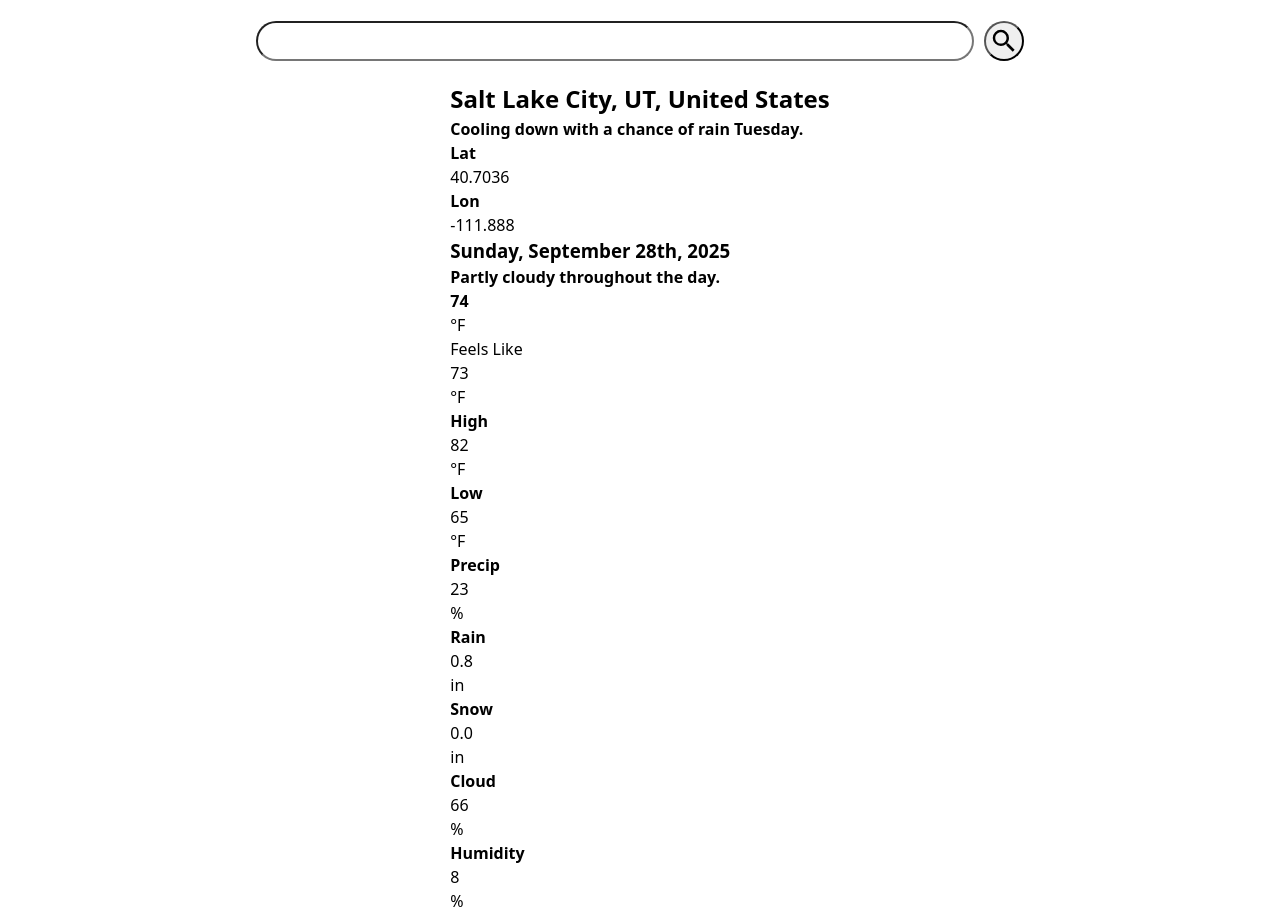
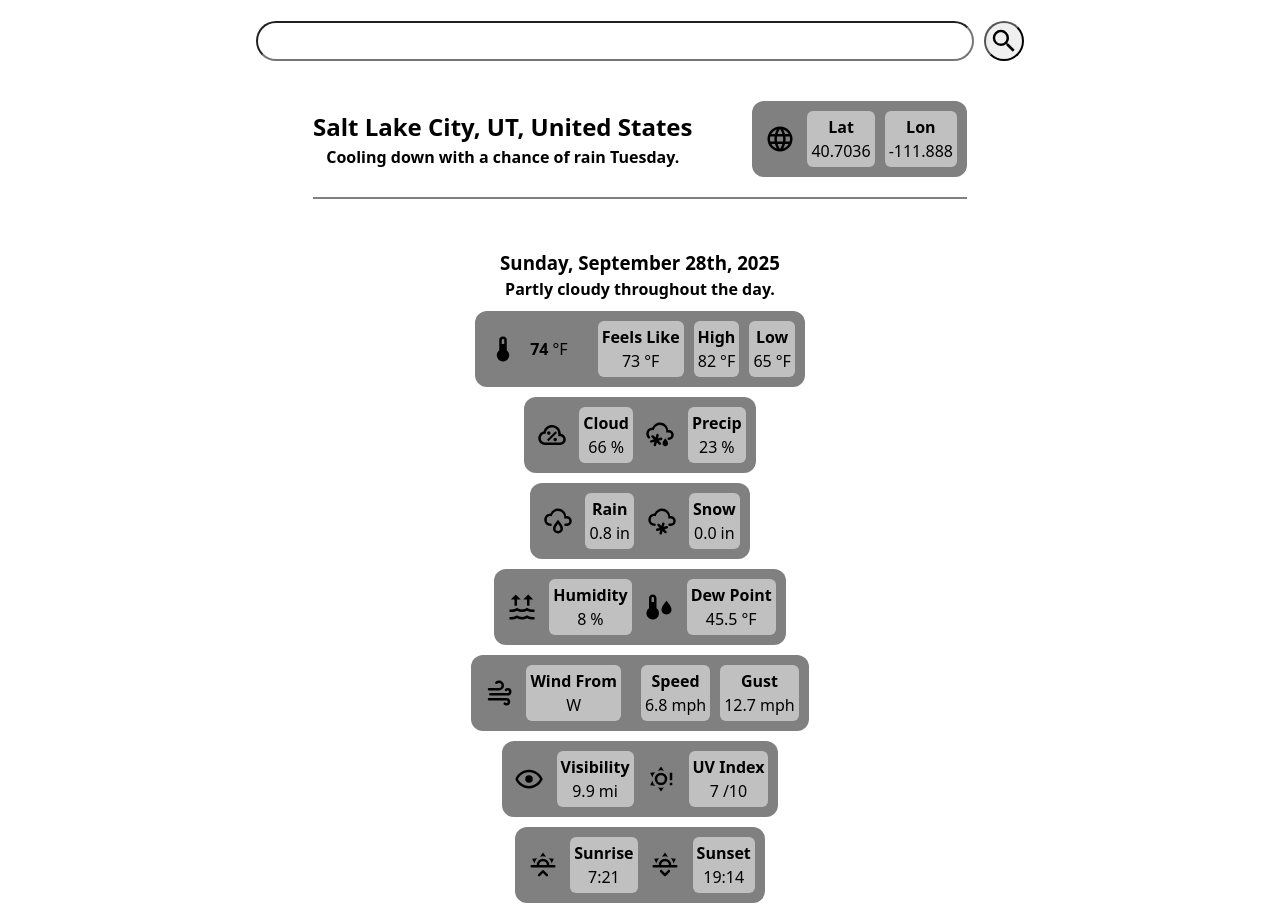
Before and after one commit to See-Monkey/weather, a website built with webpack: page src/index.html in a window 1280 px wide. Shown: the part 78-987 px from the top of the page. Built offline with nearby package versions, Linux system fonts and the light colour scheme; no server answers.

Commit message:
Add basic flex styling for current weather

```diff
--- a/src/css/style.css
+++ b/src/css/style.css
@@ -50,6 +50,7 @@ h1, h2, h3, h4, h5, h6 {
 
 body {
   width: 100vw;
+  overflow-x: hidden;
   min-height: 100vh;
   display: flex;
   flex-direction: column;
@@ -176,6 +177,7 @@ nav {
 
 #searchInput {
   height: 40px;
+  width: calc(100% - 40px);
   border-radius: 20px;
   flex: 1;
   padding: 0 20px;
@@ -195,9 +197,11 @@ nav {
 /* ============ loading ============ */
 .content {
   flex: 1;
+  width: 100%;
   display: flex;
   flex-direction: column;
   justify-content: center;
+  padding: 20px;
 }
 
 .loadingCard {
@@ -208,6 +212,236 @@ nav {
 }
 
 /* ============ current ============ */
+.current {
+  width: 100%;
+  text-align: center;
+  display: flex;
+  flex-direction: column;
+  align-items: center;
+  gap: 10px;
+}
+
+.title {
+  white-space: nowrap;
+}
+
+.value {
+
+}
+
+.unit {
+
+}
+
+.container {
+  display: flex;
+  align-items: center;
+  gap: 10px;
+  padding: 10px;
+  border-radius: 12px;
+  background-color: gray;
+}
+
+.containerCol {
+  display: flex;
+  flex-direction: column;
+  justify-content: center;
+  align-items: center;
+  padding: 4px;
+  border-radius: 6px;
+  background-color: silver;
+}
+
+.valueHolder {
+  display: flex;
+  gap: 4px;
+}
+
+.currentHeader {
+  display: flex;
+  justify-content: center;
+  align-items: center;
+  column-gap: 60px;
+  row-gap: 10px;
+  flex-wrap: wrap;
+  padding-bottom: 20px;
+  border-bottom: 2px solid gray;
+  margin-bottom: 40px;
+}
+
+.currentHeaderMain {
+
+}
+
+.resolvedAddress {
+
+}
+
+.forecastDescription {
+
+}
+
+.latLonIcon {
+  height: 35px;
+  width: 35px;
+  background-image: url("../img/web.svg");
+  background-position: center;
+  background-repeat: no-repeat;
+  background-size: 30px 30px;
+}
+
+.currentDate {
+
+}
+
+.date {
+
+}
+
+.currentDescription {
+
+}
+
+.tempContainer {
+  display: flex;
+  align-items: center;
+  gap: 10px;
+  padding: 10px;
+  border-radius: 12px;
+  background-color: gray;
+}
+
+.currentTemp {
+  display: flex;
+  align-items: center;
+  gap: 30px;
+}
+
+.tempMaxMin {
+  display: flex;
+  gap: 10px;
+}
+
+.tempIcon {
+  height: 35px;
+  width: 35px;
+  background-image: url("../img/thermometer.svg");
+  background-position: center;
+  background-repeat: no-repeat;
+  background-size: 30px 30px;
+}
+
+.precipIcon {
+  height: 35px;
+  width: 35px;
+  background-image: url("../img/weather-snowy-rainy.svg");
+  background-position: center;
+  background-repeat: no-repeat;
+  background-size: 30px 30px;
+}
+
+.precipRainIcon {
+  height: 35px;
+  width: 35px;
+  background-image: url("../img/weather-rainy.svg");
+  background-position: center;
+  background-repeat: no-repeat;
+  background-size: 30px 30px;
+}
+
+.precipSnowIcon {
+  height: 35px;
+  width: 35px;
+  background-image: url("../img/weather-snowy.svg");
+  background-position: center;
+  background-repeat: no-repeat;
+  background-size: 30px 30px;
+}
+
+.cloudCoverIcon {
+  height: 35px;
+  width: 35px;
+  background-image: url("../img/cloud-percent-outline.svg");
+  background-position: center;
+  background-repeat: no-repeat;
+  background-size: 30px 30px;
+}
+
+.humidityIcon {
+  height: 35px;
+  width: 35px;
+  background-image: url("../img/waves-arrow-up.svg");
+  background-position: center;
+  background-repeat: no-repeat;
+  background-size: 30px 30px;
+}
+
+.dewIcon {
+  height: 35px;
+  width: 35px;
+  background-image: url("../img/thermometer-water.svg");
+  background-position: center;
+  background-repeat: no-repeat;
+  background-size: 30px 30px;
+}
+
+.visibilityIcon {
+  height: 35px;
+  width: 35px;
+  background-image: url("../img/eye-outline.svg");
+  background-position: center;
+  background-repeat: no-repeat;
+  background-size: 30px 30px;
+}
+
+.UVindexIcon {
+  height: 35px;
+  width: 35px;
+  background-image: url("../img/weather-sunny-alert.svg");
+  background-position: center;
+  background-repeat: no-repeat;
+  background-size: 30px 30px;
+}
+
+.windIcon {
+  height: 35px;
+  width: 35px;
+  background-image: url("../img/weather-windy.svg");
+  background-position: center;
+  background-repeat: no-repeat;
+  background-size: 30px 30px;
+}
+
+.windDirArrow {
+
+}
+
+.sunriseIcon {
+  height: 35px;
+  width: 35px;
+  background-image: url("../img/weather-sunset-up.svg");
+  background-position: center;
+  background-repeat: no-repeat;
+  background-size: 30px 30px;
+}
+
+.sunsetIcon {
+  height: 35px;
+  width: 35px;
+  background-image: url("../img/weather-sunset-down.svg");
+  background-position: center;
+  background-repeat: no-repeat;
+  background-size: 30px 30px;
+}
+
+.currentMoonIcon {
+  height: 35px;
+  width: 35px;
+  background-image: url("../img/moon-waning-crescent.svg");
+  background-position: center;
+  background-repeat: no-repeat;
+  background-size: 30px 30px;
+}
 
 /* ============ upcoming ============ */
 
--- a/src/index.html
+++ b/src/index.html
@@ -53,14 +53,14 @@
                     <h2 class="resolvedAddress">Salt Lake City, UT, United States</h2>
                     <h4 class="forecastDescription">Cooling down with a chance of rain Tuesday.</h4>
                 </div>
-                <div class="currentHeaderLatLon">
+                <div class="container">
                     <div class="latLonIcon">
                     </div>
-                    <div class="lat">
+                    <div class="containerCol">
                         <h4 class="title">Lat</h4>
                         <p class="value">40.7036</p>
                     </div>
-                    <div class="lon">
+                    <div class="containerCol">
                         <h4 class="title">Lon</h4>
                         <p class="value">-111.888</p>
                     </div>
@@ -70,145 +70,166 @@
                 <h3 class="date">Sunday, September 28th, 2025</h3>
                 <h4 class="currentDescription">Partly cloudy throughout the day.</h4>
             </div>
-            <div class="currentTemp">
+            <div class="tempContainer">
                 <div class="tempIcon">
                 </div>
-                <div class="currentTempFeelsLike">
+                <div class="currentTemp">
+                    <div class="valueHolder">
                         <h4 class="value">74</h4>
                         <p class="unit">&deg;F</p>
-                    <p class="title">Feels Like</p>
+                    </div>
+                    <div class="containerCol">
+                        <h4 class="title">Feels Like</h4>
+                        <div class="valueHolder">
                             <p class="value">73</p>
                             <p class="unit">&deg;F</p>
                         </div>
-                <div class="currentTempMaxMin">
+                    </div>
+                </div>
+                <div class="tempMaxMin">
+                    <div class="containerCol">
                         <h4 class="title">High</h4>
+                        <div class="valueHolder">
                             <p class="value">82</p>
                             <p class="unit">&deg;F</p>
+                        </div>
+                    </div>
+                    <div class="containerCol">
                         <h4 class="title">Low</h4>
+                        <div class="valueHolder">
                             <p class="value">65</p>
                             <p class="unit">&deg;F</p>
                         </div>
                     </div>
-            <div class="currentPrecip">
+                </div>
+            </div>
+            <div class="container">
+                <div class="cloudCoverIcon">
+                </div>
+                <div class="containerCol">
+                    <h4 class="title">Cloud</h4>
+                    <div class="valueHolder">
+                        <p class="value">66</p>
+                        <p class="unit">%</p>
+                    </div>
+                </div>
                 <div class="precipIcon">
                 </div>
-                <div class="currentPrecipProb">
+                <div class="containerCol">
                     <h4 class="title">Precip</h4>
-                    <div class="currentPrecipProbValue">
+                    <div class="valueHolder">
                         <p class="value">23</p>
                         <p class="unit">%</p>
                     </div>
                 </div>
+            </div>
+            <div class="container">
                 <div class="precipRainIcon">
                 </div>
-                <div class="currentPrecipRain">
+                <div class="containerCol">
                     <h4 class="title">Rain</h4>
-                    <div class="currentPrecipRainValue">
+                    <div class="valueHolder">
                         <p class="value">0.8</p>
                         <p class="unit">in</p>
                     </div>
                 </div>
                 <div class="precipSnowIcon">
                 </div>
-                <div class="currentPrecipSnow">
+                <div class="containerCol">
                     <h4 class="title">Snow</h4>
-                    <div class="currentPrecipSnowValue">
+                    <div class="valueHolder">
                         <p class="value">0.0</p>
                         <p class="unit">in</p>
                     </div>
                 </div>
-                <div class="cloudCoverIcon">
             </div>
-                <div class="currentCloudCover">
-                    <h4 class="title">Cloud</h4>
-                    <div class="currentCloudCoverValue">
-                        <p class="value">66</p>
-                        <p class="unit">%</p>
-                    </div>
-                </div>
-            </div>
-            <div class="currentAtmo">
+            <div class="container">
                 <div class="humidityIcon">
                 </div>
-                <div class="currentHumidity">
+                <div class="containerCol">
                     <h4 class="title">Humidity</h4>
-                    <div class="currentHumidityValue">
+                    <div class="valueHolder">
                         <p class="value">8</p>
                         <p class="unit">%</p>
                     </div>
                 </div>
                 <div class="dewIcon">
                 </div>
-                <div class="currentDew">
+                <div class="containerCol">
                     <h4 class="title">Dew Point</h4>
-                    <div class="currentDewValue">
+                    <div class="valueHolder">
                         <p class="value">45.5</p>
                         <p class="unit">&deg;F</p>
                     </div>
                 </div>
+            </div>
+            <div class="container">
+                <div class="windIcon">
+
+                </div>
+                <div class="containerCol">
+                    <h4 class="title">Wind From</h4>
+                    <p class="value">W</p>
+                </div>
+                <div class="windDirArrow">
+                </div>
+                <div class="containerCol">
+                    <h4 class="title">Speed</h4>
+                    <div class="valueHolder">
+                        <p class="value">6.8</p>
+                        <p class="unit">mph</p>
+                    </div>
+                </div>
+                <div class="containerCol">
+                    <h4 class="title">Gust</h4>
+                    <div class="valueHolder">
+                        <p class="value">12.7</p>
+                        <p class="unit">mph</p>
+                    </div>
+                </div>
+            </div>
+            <div class="container">
                 <div class="visibilityIcon">
                 </div>
-                <div class="currentVisibility">
+                <div class="containerCol">
                     <h4 class="title">Visibility</h4>
-                    <div class="visibilityValue">
+                    <div class="valueHolder">
                         <p class="value">9.9</p>
                         <p class="unit">mi</p>
                     </div>
                 </div>
                 <div class="UVindexIcon">
                 </div>
-                <div class="currentUVindex">
+                <div class="containerCol">
                     <h4 class="title">UV Index</h4>
-                    <div class="currentUVindexValue">
+                    <div class="valueHolder">
                         <p class="value">7</p>
                         <p class="unit">/10</p>
                     </div>
                 </div>
             </div>
-            <div class="currentWind">
-                <div class="windIcon">
-
-                </div>
-                <div class="windDir">
-                    <h4 class="title">From</h4>
-                    <p class="value">W</p>
-                </div>
-                <div class="windDirArrow">
-                </div>
-                <div class="windSpeed">
-                    <h4 class="title">Speed</h4>
-                    <div class="windSpeedValue">
-                        <p class="value">6.8</p>
-                        <p class="unit">mph</p>
-                    </div>
-                </div>
-                <div class="windGust">
-                    <h4 class="title">Gust</h4>
-                    <div class="windGustValue">
-                        <p class="value">12.7</p>
-                        <p class="unit">mph</p>
-                    </div>
-                </div>
-            </div>
-            <div class="currentSun">
+            <div class="container">
                 <div class="sunriseIcon">
                 </div>
-                <div class="sunrise">
+                <div class="containerCol">
                     <h4 class="title">Sunrise</h4>
                     <p class="value">7:21</p>
                 </div>
                 <div class="sunsetIcon">
                 </div>
-                <div class="sunset">
+                <div class="containerCol">
                     <h4 class="title">Sunset</h4>
                     <p class="value">19:14</p>
                 </div>
             </div>
-            <div class="currentMoon">
-                <h4 class="title">Moon Phase</h4>
+
+            <div class="container">
                 <div class="currentMoonIcon">
                 </div>
+                <div class="containerCol">
+                    <h4 class="title">Moon Phase</h4>
                     <p class="value">Waxing Gibbous</p>
+                </div>
             </div>
         </section>
         <section class="upcoming">
--- a/src/js/weather.js
+++ b/src/js/weather.js
@@ -1,6 +1,6 @@
 export default class Weather {
     constructor() {
-        this.key = "XKRBNZLRBQGFV45CMGN3Z9FZX";
+        this.key = "HKRBNZLRBQGFV45CMGN3Z9FZS";
     }
 
     async fetchWeather(searchLocation, start, end) {
```
Also changed, not shown: src/img/cloud-percent-outline.svg (added), src/img/eye-outline.svg (added), src/img/thermometer-water.svg (added), src/img/waves-arrow-up.svg (added), src/img/web.svg (added). Lines whose indentation alone changed are shown as unchanged.
